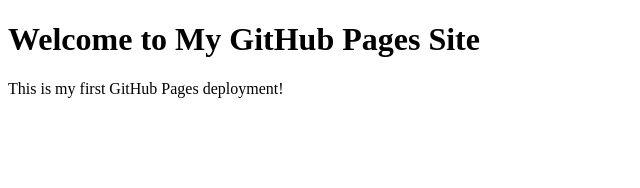
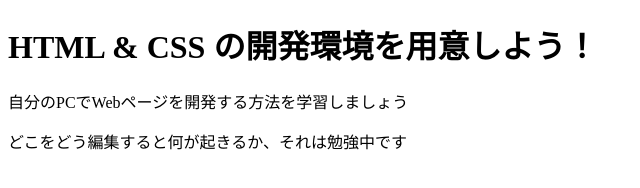
Before and after one commit to ichinarbiz-sudo/my-first-web-app, a plain HTML site: page index.html in a window 1280 px wide. Shown: the whole page, without its empty margins (0-640 px from the left). Drawn offline with Linux system fonts and the light colour scheme.

Commit message:
Add files via upload

```diff
--- a/index.html
+++ b/index.html
@@ -1,12 +1,12 @@
 <!DOCTYPE html>
-<html lang="en">
-<head>
-    <meta charset="UTF-8">
-    <meta name="viewport" content="width=device-width, initial-scale=1.0">
-    <title>My GitHub Pages Site</title>
-</head>
-<body>
-    <h1>Welcome to My GitHub Pages Site</h1>
-    <p>This is my first GitHub Pages deployment!</p>
-</body>
+<html>
+  <head>
+    <meta charset="utf-8">
+    <title>Progate</title>
+  </head>
+  <body>
+    <h1 class="title">HTML & CSS の開発環境を用意しよう！</h1>
+    <p>自分のPCでWebページを開発する方法を学習しましょう</p>
+    <p>どこをどう編集すると何が起きるか、それは勉強中です</p>
+  </body>
 </html>
```
